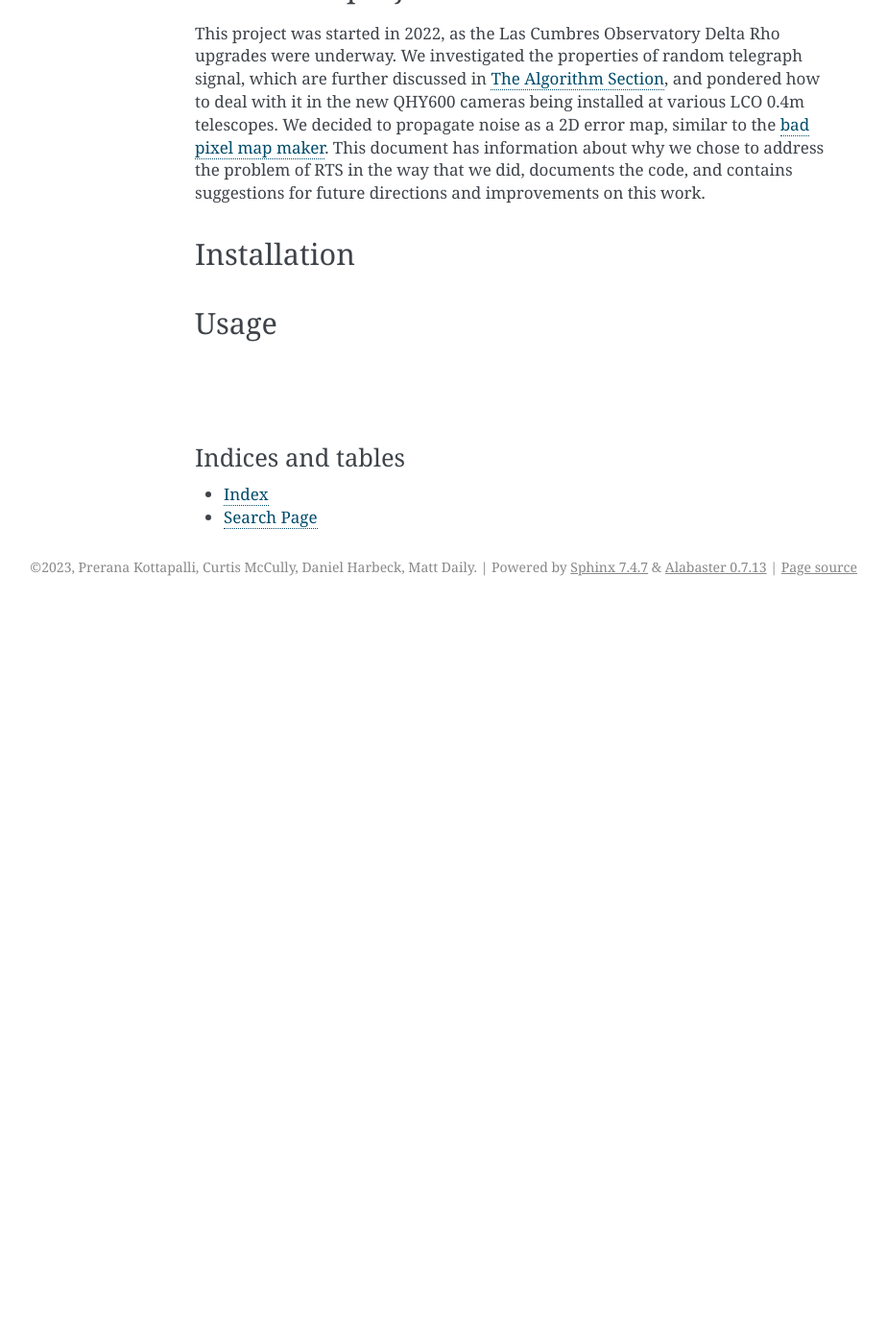
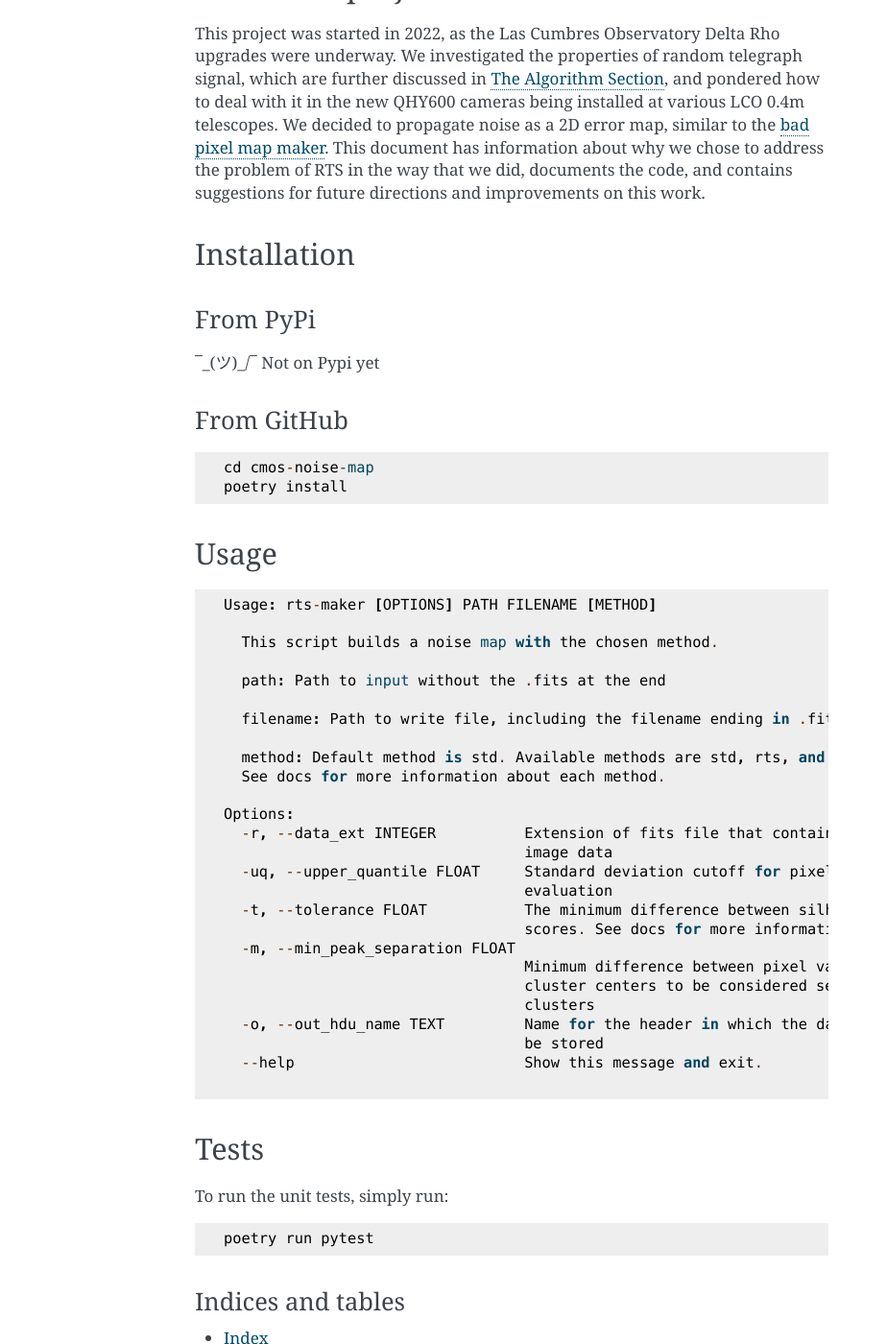
Before and after one commit to LCOGT/cmos-noise-map, a Sphinx documentation site: the page built from docs/source/index.md, in a window 1280 px wide and 1400 px high, scrolled down 578 px. Shown: the whole window at 96% size, without its empty margins (217-1141 px from the left). Built offline with Sphinx 7.4.7, drawn with Linux system fonts in a browser that asks for light colours; before the commit the page ends 1208 px from its top, so only the background shows below that; some of the changed text lies outside the part shown.

Commit message:
Added udage and installation to docs

````diff
--- a/docs/source/index.md
+++ b/docs/source/index.md
@@ -22,9 +22,52 @@ This document has information about why we chose to address the problem of RTS i
 
 ## Installation
 
+### From PyPi
+
+¯\_(ツ)_/¯ Not on Pypi yet
+
+### From GitHub
+
+```
+cd cmos-noise-map
+poetry install
+```
+
 ## Usage
 
-##
+```
+Usage: rts-maker [OPTIONS] PATH FILENAME [METHOD]
+
+  This script builds a noise map with the chosen method.
+
+  path: Path to input without the .fits at the end
+
+  filename: Path to write file, including the filename ending in .fits
+
+  method: Default method is std. Available methods are std, rts, and param.
+  See docs for more information about each method.
+
+Options:
+  -r, --data_ext INTEGER          Extension of fits file that contains the
+                                  image data
+  -uq, --upper_quantile FLOAT     Standard deviation cutoff for pixel noise
+                                  evaluation
+  -t, --tolerance FLOAT           The minimum difference between silhouette
+                                  scores. See docs for more information.
+  -m, --min_peak_separation FLOAT
+                                  Minimum difference between pixel value
+                                  cluster centers to be considered separate
+                                  clusters
+  -o, --out_hdu_name TEXT         Name for the header in which the data will
+                                  be stored
+  --help                          Show this message and exit.
+
+```
+## Tests
+To run the unit tests, simply run:
+```
+poetry run pytest
+```
 
 #### Indices and tables
 
````
